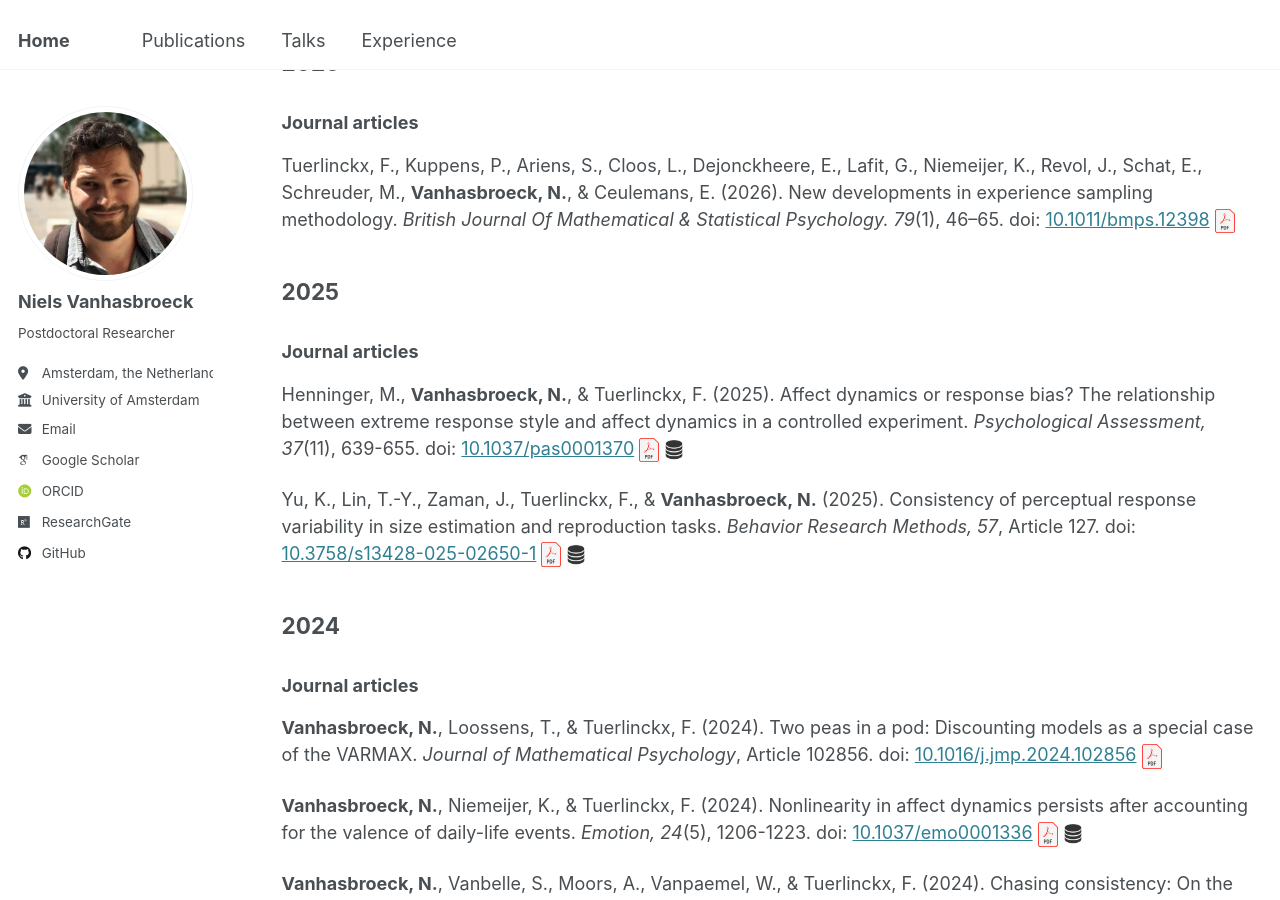
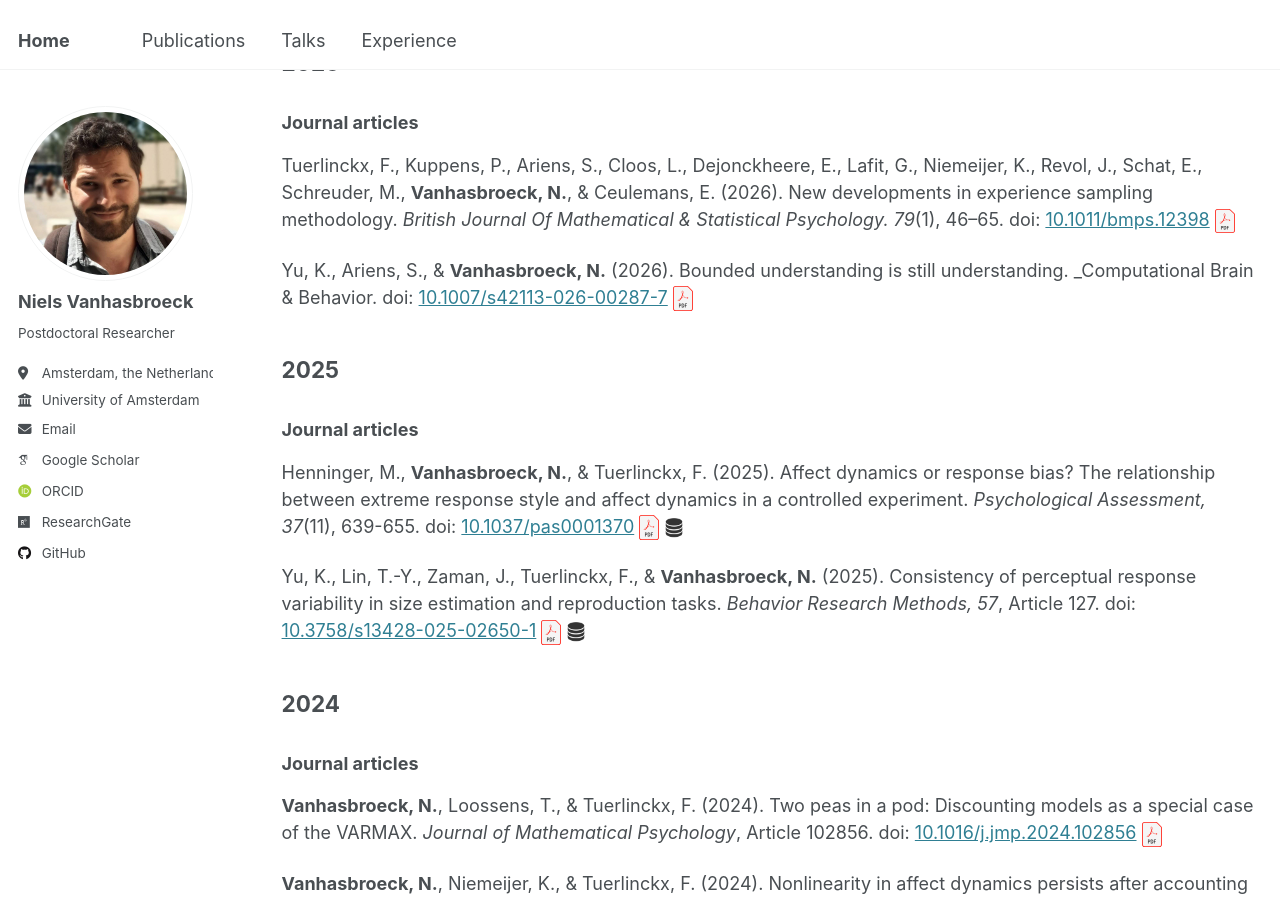
Before and after one commit to ndpvh/ndpvh.github.io, a Jekyll site: the page built from _pages/publications.md, in a window 1280 px wide and 900 px high, scrolled down 715 px. Built offline with Jekyll 4.4.1, drawn with Linux system fonts in a browser that asks for light colours; some web fonts are replaced.

Commit message:
Update publications

```diff
--- a/_pages/publications.md
+++ b/_pages/publications.md
@@ -41,6 +41,9 @@ Kandala, R., **Vanhasbroeck, N.**, Tamm, S., Van hamme, H., Kuppens, P., Mesquit
 
 Tuerlinckx, F., Kuppens, P., Ariens, S., Cloos, L., Dejonckheere, E., Lafit, G., Niemeijer, K., Revol, J., Schat, E., Schreuder, M., **Vanhasbroeck, N.**, & Ceulemans, E. (2026). New developments in experience sampling methodology. _British Journal Of Mathematical & Statistical Psychology. 79_(1), 46–65. doi: <a href="https://www.doi.org/10.1011/bmps.12398">10.1011/bmps.12398</a>
 <a href="../files/Tuerlinckx_2025_NDESM.pdf" download><image src="../images/pdf.svg" width="20rem"/></a>
+
+Yu, K., Ariens, S., & **Vanhasbroeck, N.** (2026). Bounded understanding is still understanding. _Computational Brain & Behavior. doi: <a href="https://www.doi.org/10.1007/s42113-026-00287-7">10.1007/s42113-026-00287-7</a>
+<a href="../files/Yu_2026_BUISU.pdf" download><image src="../images/pdf.svg" width="20rem"/></a>
 
 
 
```
Also changed, not shown: 1 other file.
